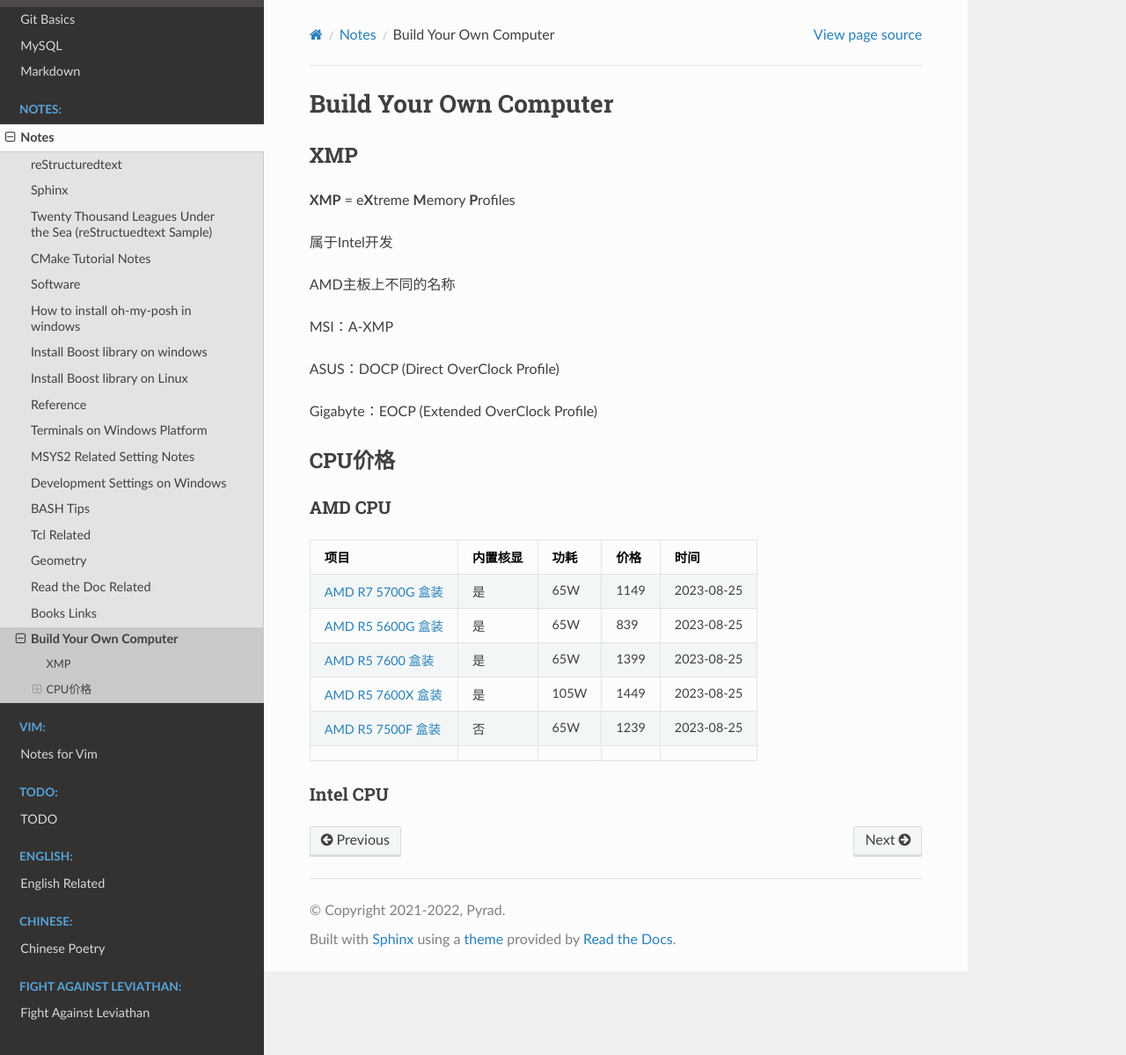
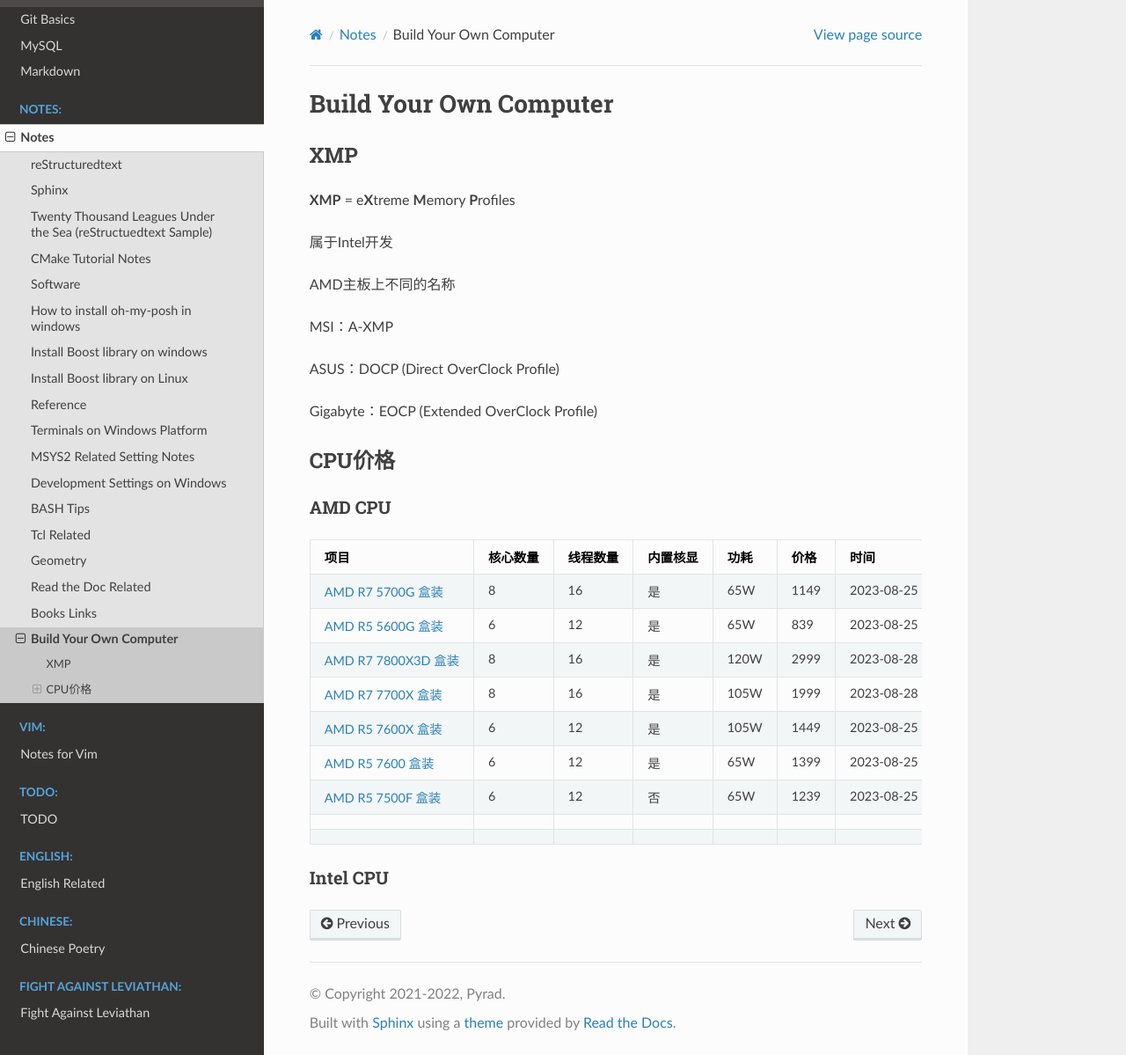
Before and after one commit to Pyrad/pyradnotes, a Sphinx documentation site: the page built from source/Notes/BuildYourOwnComputer.md, in a window 1280 px wide and 1199 px high. Shown: the whole window at 88% size. Built offline with Sphinx 7.4.7 and the Read the Docs theme 2.0.0, drawn with Linux system fonts in a browser that asks for light colours; pages that are not in the unit, such as notebooks, are missing from menus.

Commit message:
Note Update AMD CPU prices

```diff
--- a/source/Notes/BuildYourOwnComputer.md
+++ b/source/Notes/BuildYourOwnComputer.md
@@ -24,14 +24,17 @@
 
 ### AMD CPU
 
-|项目 |内置核显 |功耗|价格|时间 |
-|:-----|---|---|:-----|:-----|
-|[AMD R7 5700G 盒装](https://item.jd.com/100012989117.html)|是|65W|1149|2023-08-25|
-|[AMD R5 5600G 盒装](https://item.jd.com/100012989127.html) |是|65W|839|2023-08-25|
-|[AMD R5 7600 盒装](https://item.jd.com/100051589597.html)|是 |65W|1399|2023-08-25|
-|[AMD R5 7600X 盒装](https://item.jd.com/100039537655.html)|是|105W|1449|2023-08-25|
-|[AMD R5 7500F 盒装](https://item.jd.com/100059227024.html) |否 |65W|1239|2023-08-25|
-|      |   |   |      |      |
+|项目|核心数量|线程数量|内置核显 |功耗|价格|时间 |
+|:-----|---|---|---|---|:-----|:-----|
+|[AMD R7 5700G 盒装](https://item.jd.com/100012989117.html)|8|16|是|65W|1149|2023-08-25|
+|[AMD R5 5600G 盒装](https://item.jd.com/100012989127.html)|6|12|是|65W |839|2023-08-25|
+|[AMD R7 7800X3D 盒装](https://item.jd.com/100046394400.html)|8|16|是|120W|2999|2023-08-28|
+|[AMD R7 7700X 盒装](https://item.jd.com/100039537657.html)|8|16|是|105W|1999|2023-08-28 |
+|[AMD R5 7600X 盒装](https://item.jd.com/100039537655.html)|6|12|是|105W |1449|2023-08-25|
+|[AMD R5 7600 盒装](https://item.jd.com/100051589597.html) |6|12|是|65W|1399|2023-08-25|
+|[AMD R5 7500F 盒装](https://item.jd.com/100059227024.html)|6|12|否|65W|1239|2023-08-25|
+|  |   |   |  |  |  |  |
+|      |   |   |   |   |      |      |
 
 
 ### Intel CPU
```
